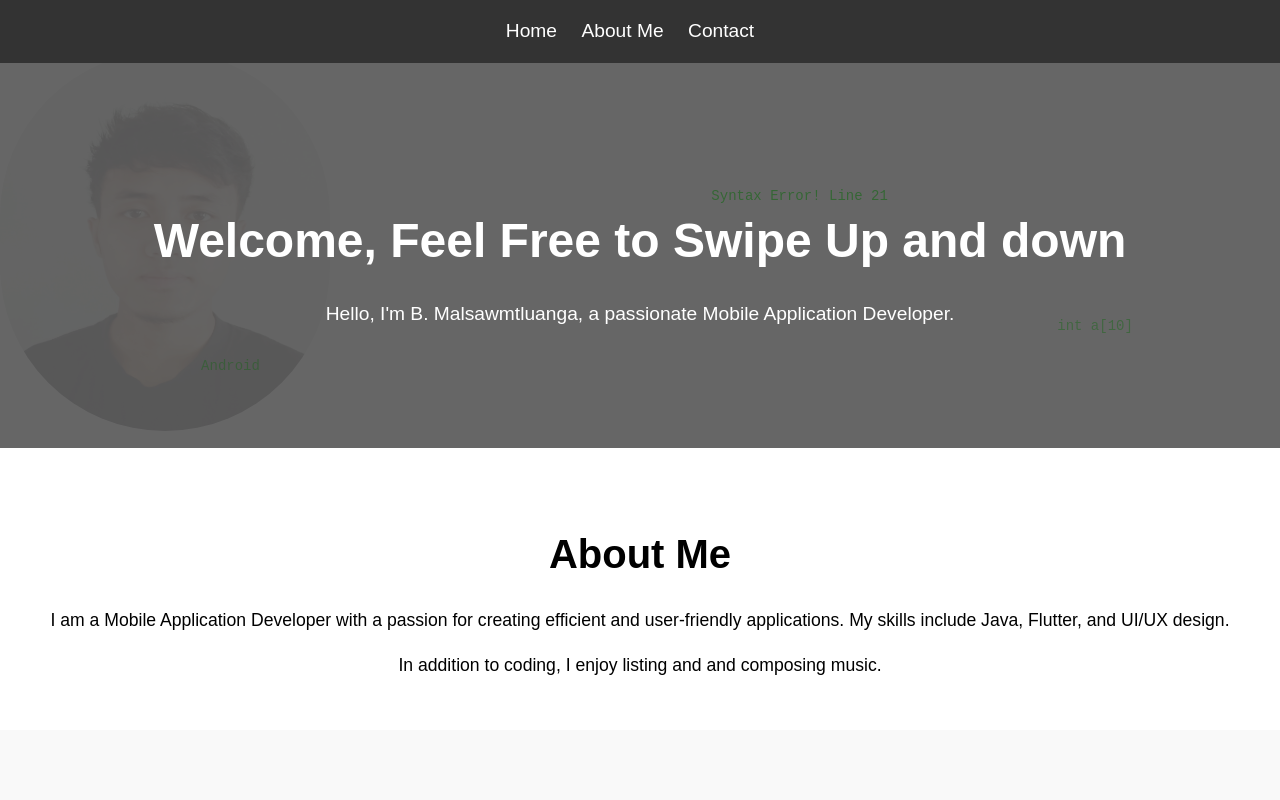
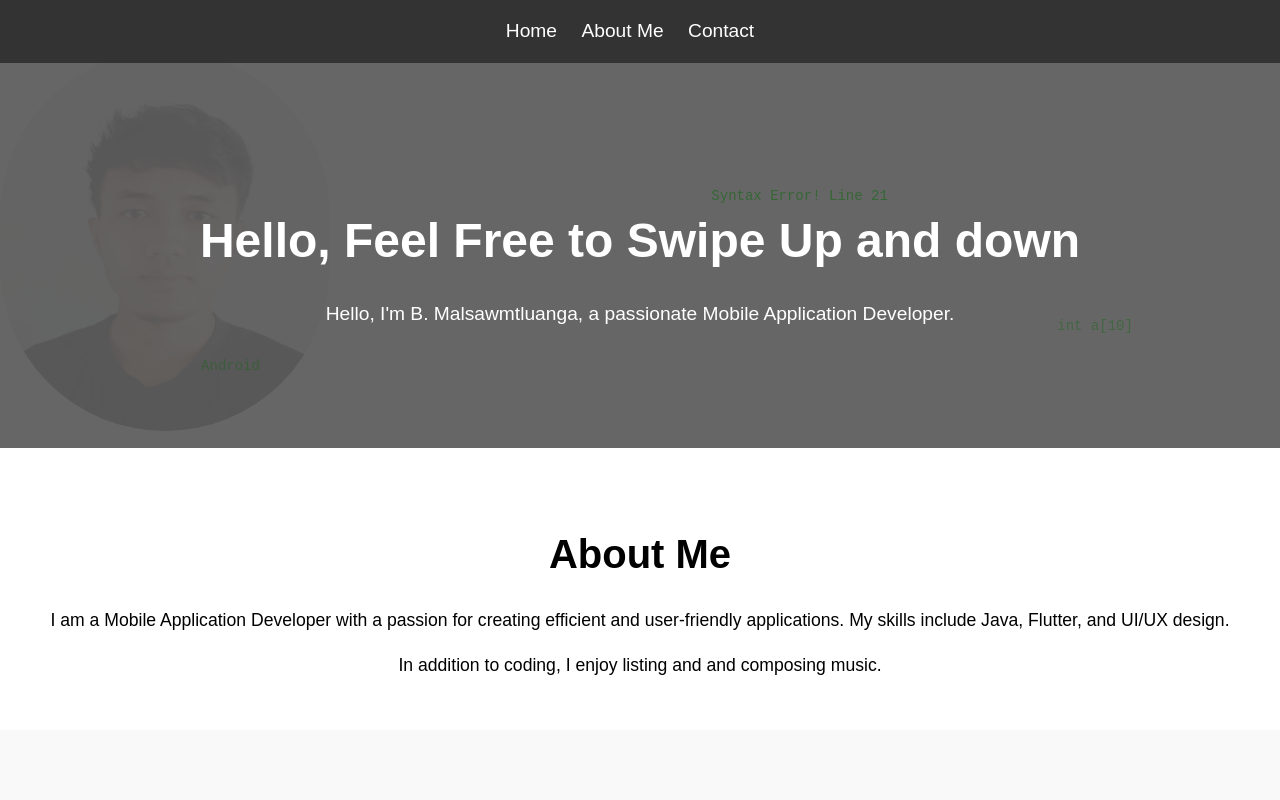
Before and after one commit to MalsawmtluangaBualte/Portfolio, a plain HTML site: page index.html in a window 1280 px wide. Shown: the top 800 px of the page. Drawn offline with Linux system fonts and the light colour scheme.

Commit message:
Update index.html

```diff
--- a/index.html
+++ b/index.html
@@ -26,7 +26,7 @@
     <!-- Home Section -->
     <section id="home">
         <div class="hero">
-            <h1>Welcome, Feel Free to Swipe Up and down</h1>
+            <h1>Hello, Feel Free to Swipe Up and down</h1>
             <p>Hello, I'm B. Malsawmtluanga, a passionate Mobile Application Developer.</p>
         </div>
     </section>
```
